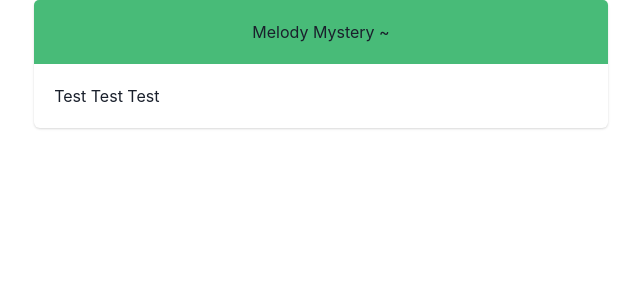
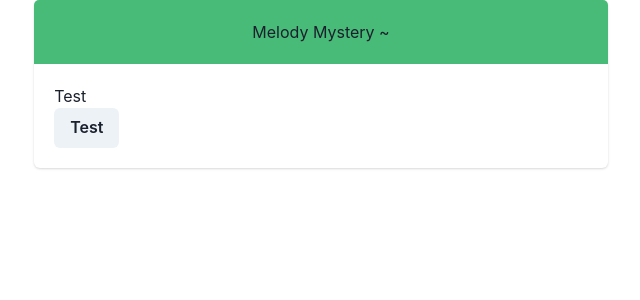
Before and after one commit to adrian-dorado/MelodyMystery, a React (Create React App) app in the folder melody-mystery/: page / in a window 1280 px wide. Shown: the top 300 px of the page, without its empty margins (319-959 px from the left). Built offline with nearby package versions, Linux system fonts and the light colour scheme.

Commit message:
added button component, guesses, and incorrect guesses

```diff
--- a/melody-mystery/src/App.js
+++ b/melody-mystery/src/App.js
@@ -1,7 +1,7 @@
 import React from 'react';
 import { BrowserRouter, Routes, Route } from 'react-router-dom';
 import GameCard from './components/GameCard';
-import { Container, Flex } from '@chakra-ui/react';
+import { Container } from '@chakra-ui/react';
 function App() {
   return (
     <Container>
--- a/melody-mystery/src/components/GameCard.js
+++ b/melody-mystery/src/components/GameCard.js
@@ -1,4 +1,6 @@
 import { Text, Card, CardHeader, CardBody } from '@chakra-ui/react'
+import GameGuesses from './GameGuesses'
+import GuessButton from './GuessButton'
 
 export default function GameCard() {
     return (
@@ -9,7 +11,8 @@ export default function GameCard() {
                 </Text>
             </CardHeader>
             <CardBody>
-                Test Test Test
+                <GameGuesses />
+                <GuessButton />
             </CardBody>
         </Card>
     )
--- /dev/null
+++ b/melody-mystery/src/components/GameGuesses.js
@@ -0,0 +1,14 @@
+import { Flex, Text } from "@chakra-ui/react";
+
+export default function GameGuesses() {
+
+
+
+    return (
+        <Flex>
+            <Text>
+                Test
+            </Text>
+        </Flex>
+    );
+};
--- /dev/null
+++ b/melody-mystery/src/components/GuessButton.js
@@ -0,0 +1,9 @@
+import React from 'react'
+import { Button } from '@chakra-ui/react'
+
+
+export default function GuessButton () {
+  return (
+    <Button>Test</Button>
+  )
+}
```
Also changed, not shown: melody-mystery/src/components/IncorrectGuess.js (added, +10 -0 lines).
